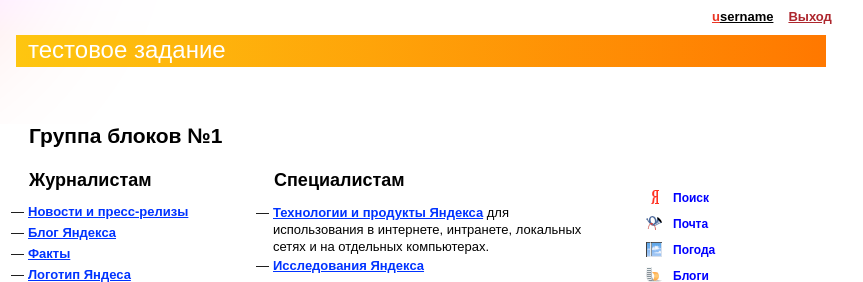
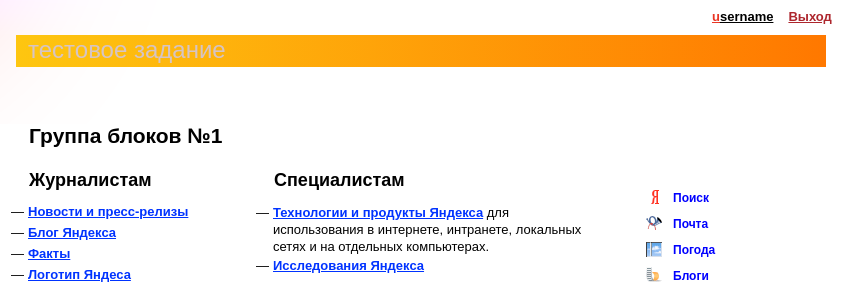
Before and after one commit to Devinette/Devinette.github.io, a plain HTML site: page index.html in a window 1280 px wide. Shown: the top 282 px of the page, 292-1155 px from the left. Drawn offline with Linux system fonts and the light colour scheme.

Commit message:
new color

```diff
--- a/style.css
+++ b/style.css
@@ -39,7 +39,7 @@
 
 .titles1 h1 {
 	background-image: linear-gradient(to right, #fec610, #ff7800);
-	color: #fff;
+	color: rgb(214, 196, 196);
 	text-indent: 12px;
 	font-weight: 100;
 	height: 32px;
```
